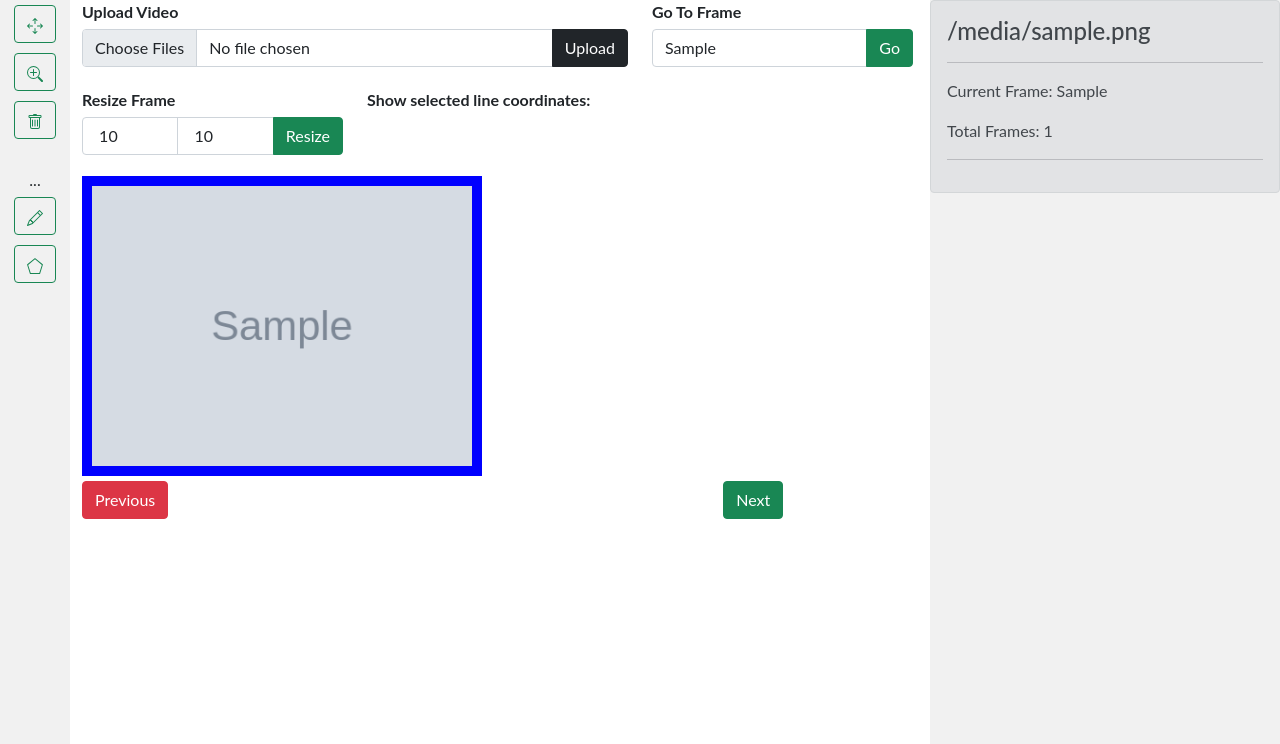
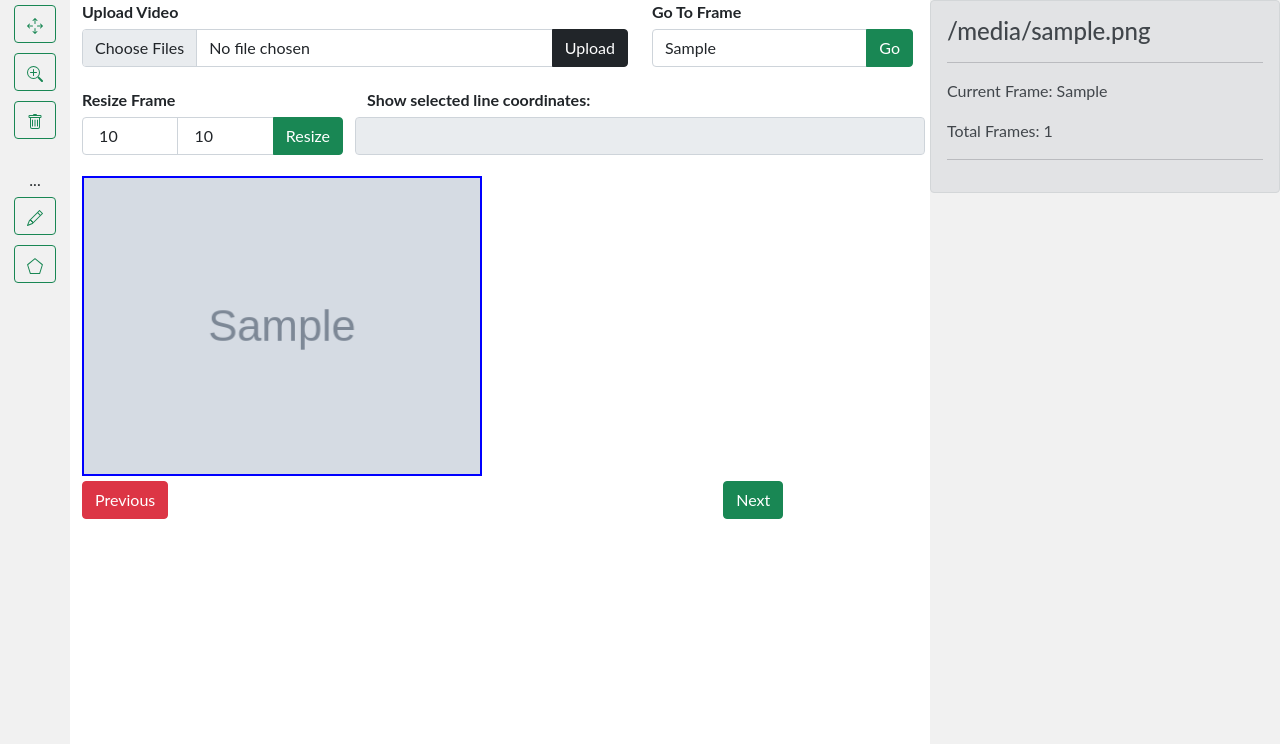
Before and after one commit to Sifat-Ahmed/annotation-webapp, a Flask app: template templates/index.html in a window 1280 px wide. Shown: the part 56-800 px from the top of the page. Run offline with Flask 2, Linux system fonts and the light colour scheme; the template is opened without the code that fills it: most values are stand-ins (such as "Sample title", 1, 10 or a date in 2020); grey boxes marked "Sample" are stand-in pictures; some libraries are stand-ins or nearby versions.

Commit message:
show added lines updated

```diff
--- a/static/css/style.css
+++ b/static/css/style.css
@@ -13,7 +13,7 @@
  max-width: 100%;
  max-height: 50vw;
  */
- border: 10px solid blue;
+ border: 2px solid blue;
 }
 
 
@@ -41,8 +41,7 @@ body {
 }
 
 #showLine {
-margin-top: 10px;
-margin-bottom: 10px;
+    margin-top: 5px;
 }
 
 .sidebar {
--- a/static/scripts/engine.js
+++ b/static/scripts/engine.js
@@ -98,7 +98,7 @@ canvas.on('object:moving', function(e) {
 
 
     line_name = p.line.id.replace('_', ' ');
-    lineShow.innerHTML = line_name + ': ' +Math.floor(p.line.x1) + ', ' + Math.floor(p.line.y1) + ', ' + Math.floor(p.line.x2) + ', ' + Math.floor(p.line.y2);
+    lineShow.value = line_name + ': ' +Math.floor(p.line.x1) + ', ' + Math.floor(p.line.y1) + ', ' + Math.floor(p.line.x2) + ', ' + Math.floor(p.line.y2);
 
     p.line.set('stroke', 'green');
     p.line.setCoords();
--- a/templates/index.html
+++ b/templates/index.html
@@ -177,8 +177,10 @@
         </div>
         <div class="col-md-6">
             <div class="row">
+
                 <label><strong>Show selected line coordinates:</strong></label>
-                <p id="showLine"></p>
+<!--                <p id="showLine"></p>-->
+                <input id="showLine" class="form-control" type="text" aria-label="Disabled input example" readonly>
             </div>
         </div>
     </div>
```
